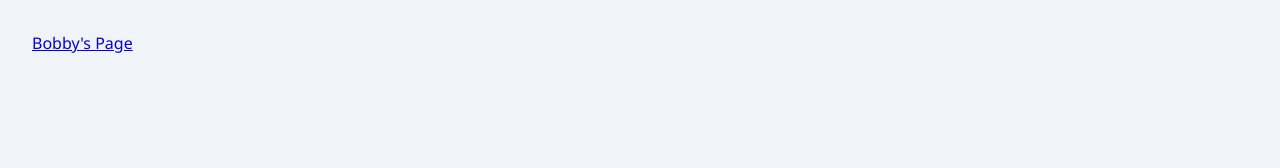
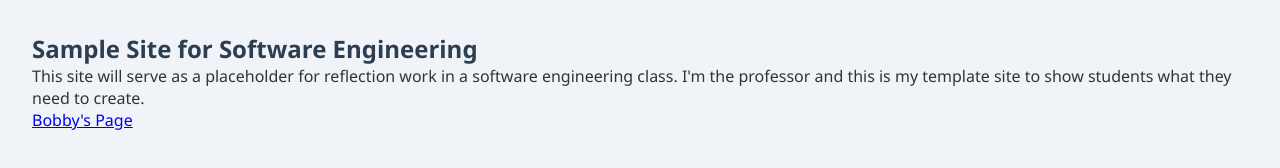
Before and after one commit to bobbyreed/SETemplate, a plain HTML site: page index.html in a window 1280 px wide. Drawn offline with Linux system fonts and the light colour scheme.

Commit message:
Created description of template and template pages

```diff
--- a/index.html
+++ b/index.html
@@ -10,6 +10,9 @@
 </head>
 
 <body>
+    <h2>Sample Site for Software Engineering</h2>
+    <p>This site will serve as a placeholder for reflection work in a software engineering class. I'm the professor and
+        this is my template site to show students what they need to create.</p>
     <a href="./teamMembers/bobby.html">Bobby's Page</a>
 
 </body>
```
